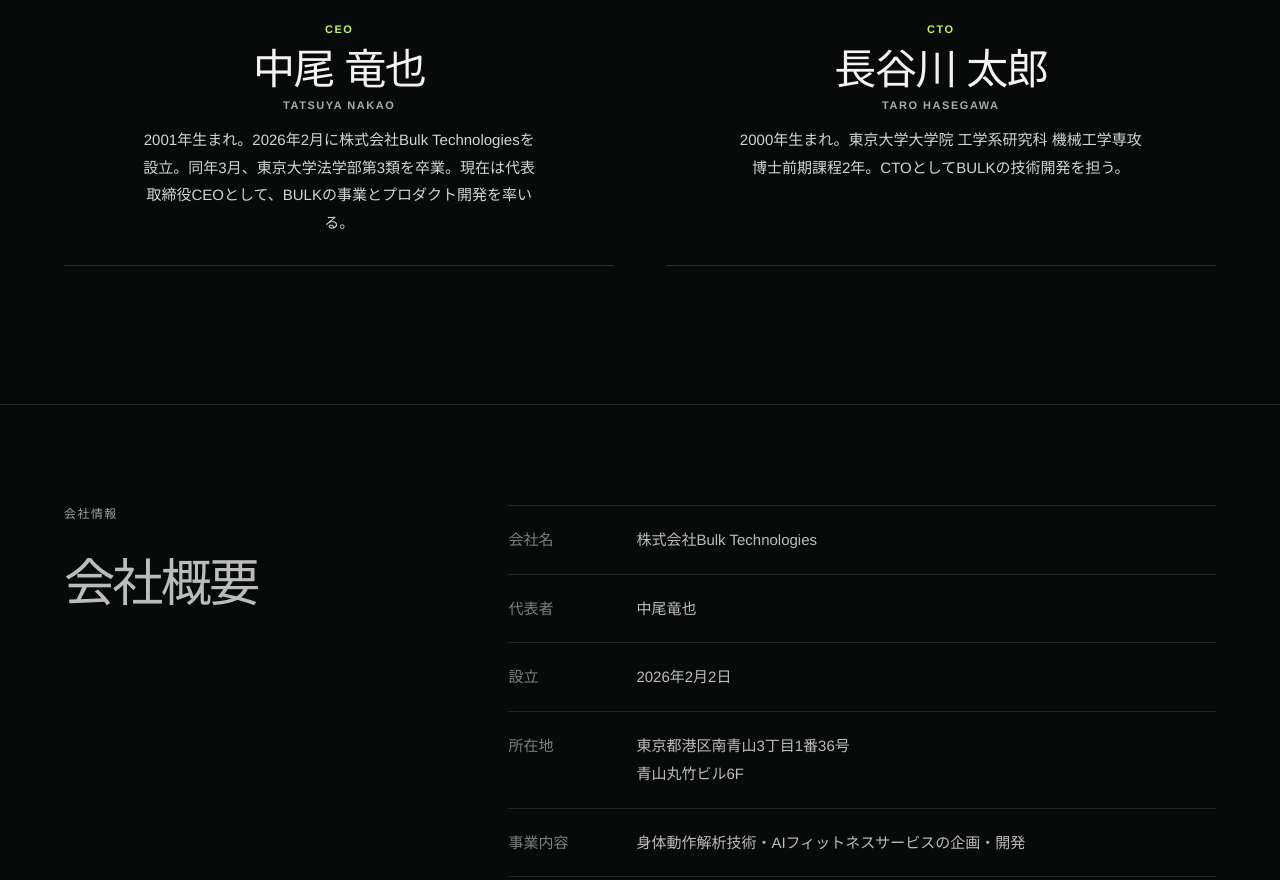
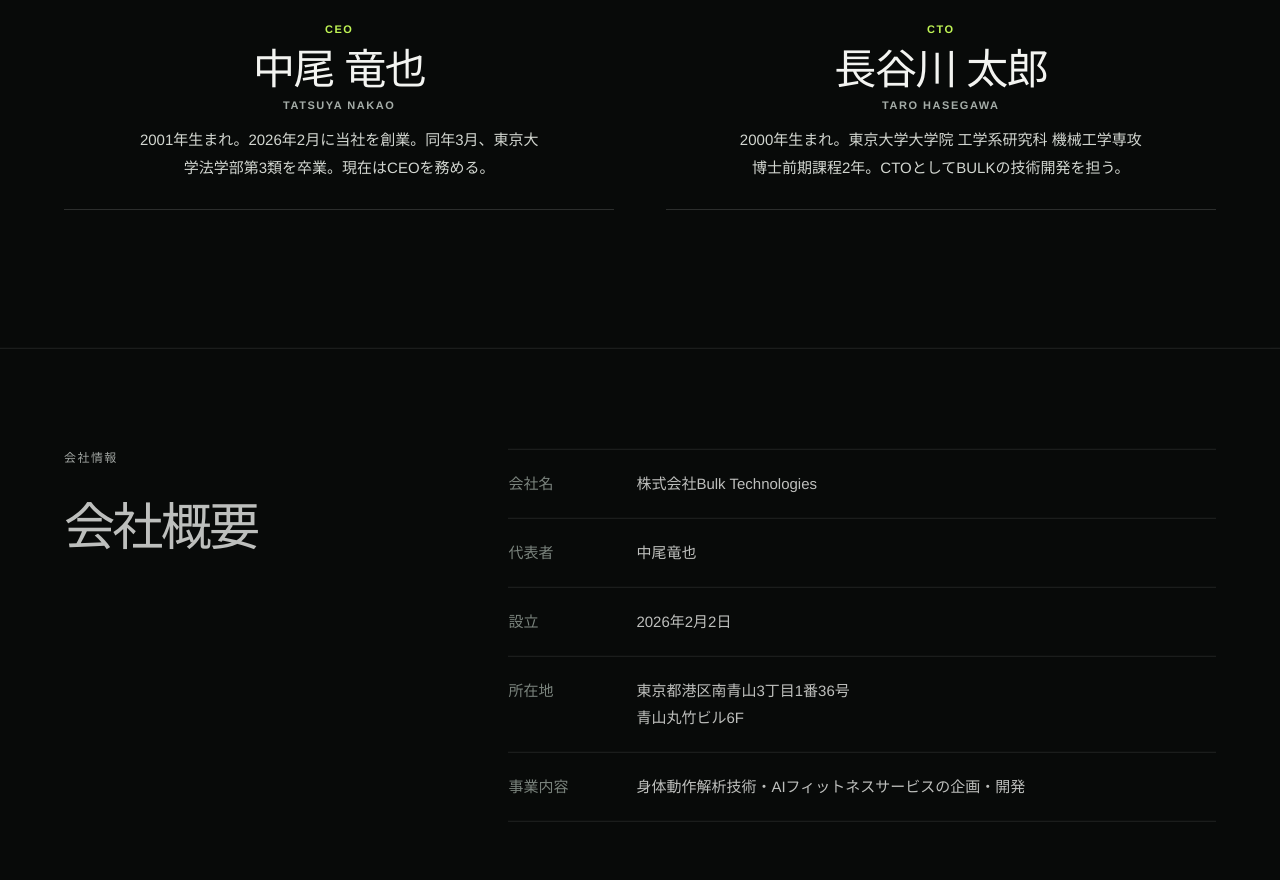
Before and after one commit to project1from0-ui/bulktech-corporate, a plain HTML site: page index.html in a window 1280 px wide. Shown: the part 7201-8081 px from the top of the page. Drawn offline with Linux system fonts and the light colour scheme; no server answers; animation ran at ten frames a second.

Commit message:
Revise CEO biography to confirmed founding and education facts

```diff
--- a/index.html
+++ b/index.html
@@ -95,7 +95,7 @@ Everyday potential.">身体動作解析を、
 </div></section>
 
 <section class="leadership section" id="leadership" aria-labelledby="leadership-title"><header class="leadership-heading"><p class="eyebrow" lang="en">LEADERSHIP</p><h2 class="" data-ja="経営陣" data-en="Leadership" id="leadership-title">経営陣</h2></header><div class="leadership-grid">
-<article class="leadership-member" aria-labelledby="nakao-name"><figure class="leadership-portrait"><img src="assets/tatsuya-nakao-leadership.webp" width="630" height="630" loading="lazy" decoding="async" alt="中尾 竜也の顔写真" data-ja-alt="中尾 竜也の顔写真" data-en-alt="Portrait of Tatsuya Nakao"></figure><div class="leadership-profile"><p class="leadership-role" data-ja="CEO" data-en="CEO">CEO</p><h3 class="leadership-name" data-ja="中尾 竜也" data-en="Tatsuya Nakao" id="nakao-name">中尾 竜也</h3><p class="leadership-roman" lang="en">TATSUYA NAKAO</p><p class="leadership-bio" data-ja="2001年生まれ。2026年2月に株式会社Bulk Technologiesを設立。同年3月、東京大学法学部第3類を卒業。現在は代表取締役CEOとして、BULKの事業とプロダクト開発を率いる。" data-en="Born in 2001. Founded Bulk Technologies in February 2026 and graduated from the University of Tokyo’s Faculty of Law, Course III, in March of the same year. As Representative Director and CEO, he leads BULK’s business and product development.">2001年生まれ。2026年2月に株式会社Bulk Technologiesを設立。同年3月、東京大学法学部第3類を卒業。現在は代表取締役CEOとして、BULKの事業とプロダクト開発を率いる。</p></div></article>
+<article class="leadership-member" aria-labelledby="nakao-name"><figure class="leadership-portrait"><img src="assets/tatsuya-nakao-leadership.webp" width="630" height="630" loading="lazy" decoding="async" alt="中尾 竜也の顔写真" data-ja-alt="中尾 竜也の顔写真" data-en-alt="Portrait of Tatsuya Nakao"></figure><div class="leadership-profile"><p class="leadership-role" data-ja="CEO" data-en="CEO">CEO</p><h3 class="leadership-name" data-ja="中尾 竜也" data-en="Tatsuya Nakao" id="nakao-name">中尾 竜也</h3><p class="leadership-roman" lang="en">TATSUYA NAKAO</p><p class="leadership-bio" data-ja="2001年生まれ。2026年2月に当社を創業。同年3月、東京大学法学部第3類を卒業。現在はCEOを務める。" data-en="Born in 2001. Founded our company in February 2026 and graduated from the University of Tokyo’s Faculty of Law, Course III, in March of the same year. He currently serves as CEO.">2001年生まれ。2026年2月に当社を創業。同年3月、東京大学法学部第3類を卒業。現在はCEOを務める。</p></div></article>
 <article class="leadership-member" aria-labelledby="hasegawa-name"><figure class="leadership-portrait"><img src="assets/taro-hasegawa-leadership.webp" width="630" height="630" loading="lazy" decoding="async" alt="長谷川 太郎の顔写真" data-ja-alt="長谷川 太郎の顔写真" data-en-alt="Portrait of Taro Hasegawa"></figure><div class="leadership-profile"><p class="leadership-role" data-ja="CTO" data-en="CTO">CTO</p><h3 class="leadership-name" data-ja="長谷川 太郎" data-en="Taro Hasegawa" id="hasegawa-name">長谷川 太郎</h3><p class="leadership-roman" lang="en">TARO HASEGAWA</p><p class="leadership-bio" data-ja="2000年生まれ。東京大学大学院 工学系研究科 機械工学専攻 博士前期課程2年。CTOとしてBULKの技術開発を担う。" data-en="Born in 2000. A second-year master’s student in Mechanical Engineering at the University of Tokyo’s Graduate School of Engineering. As CTO, he is responsible for BULK’s technology development.">2000年生まれ。東京大学大学院 工学系研究科 機械工学専攻 博士前期課程2年。CTOとしてBULKの技術開発を担う。</p></div></article>
 </div></section>
 <section class="company section" data-reveal id="company"><p data-ja="会社情報" data-en="COMPANY" class="eyebrow">会社情報</p><div class="company-intro"><h2 data-ja="会社概要" data-en="Company profile" >会社概要</h2></div><div class="company-details"><dl><div><dt data-ja="会社名" data-en="Company name" >会社名</dt><dd data-ja="株式会社Bulk Technologies" data-en="Bulk Technologies, Inc." >株式会社Bulk Technologies</dd></div><div><dt data-ja="代表者" data-en="Representative" >代表者</dt><dd data-ja="中尾竜也" data-en="Tatsuya Nakao" >中尾竜也</dd></div><div><dt data-ja="設立" data-en="Established" >設立</dt><dd data-ja="2026年2月2日" data-en="February 2, 2026" >2026年2月2日</dd></div><div><dt data-ja="所在地" data-en="Address" >所在地</dt><dd data-ja="東京都港区南青山3丁目1番36号
```
